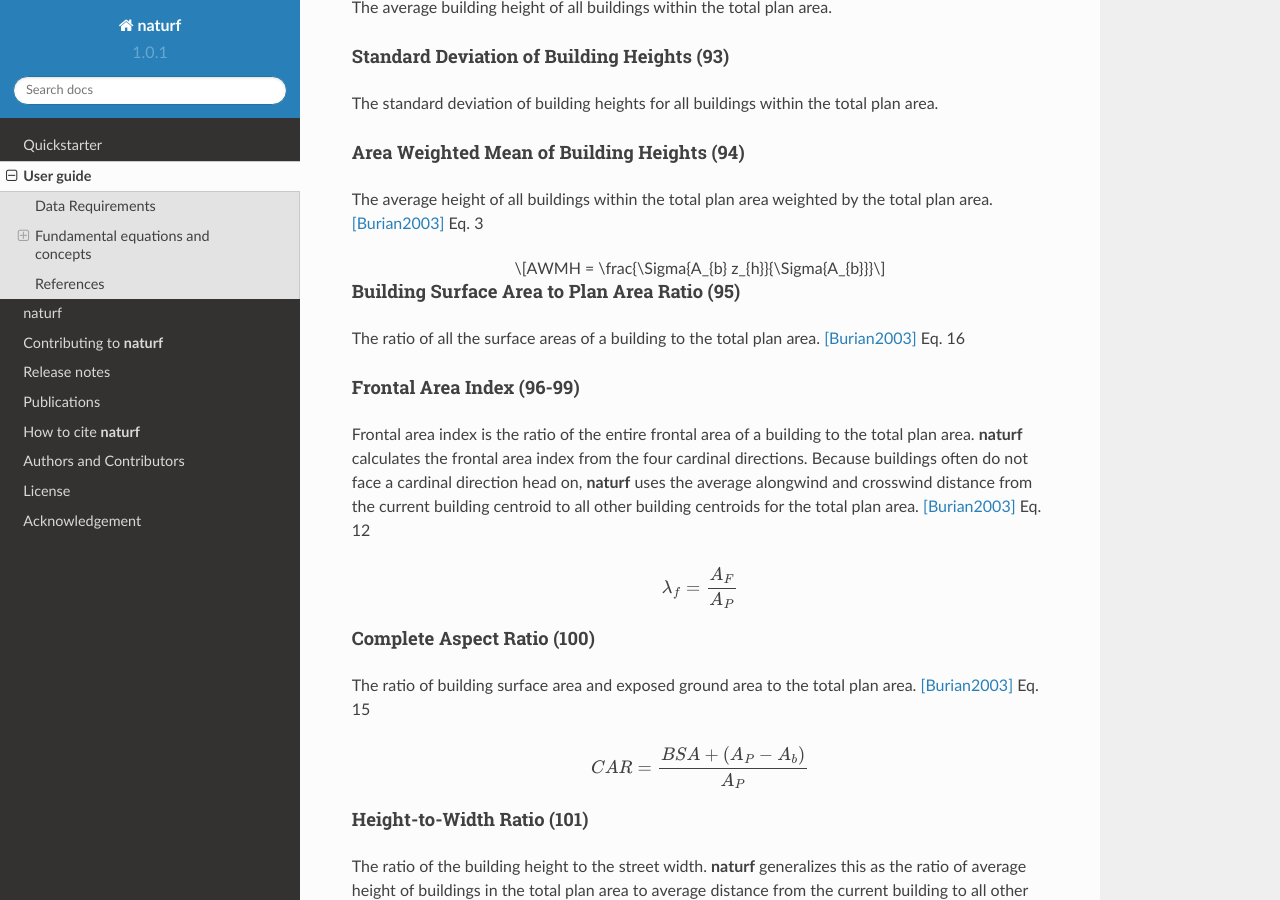
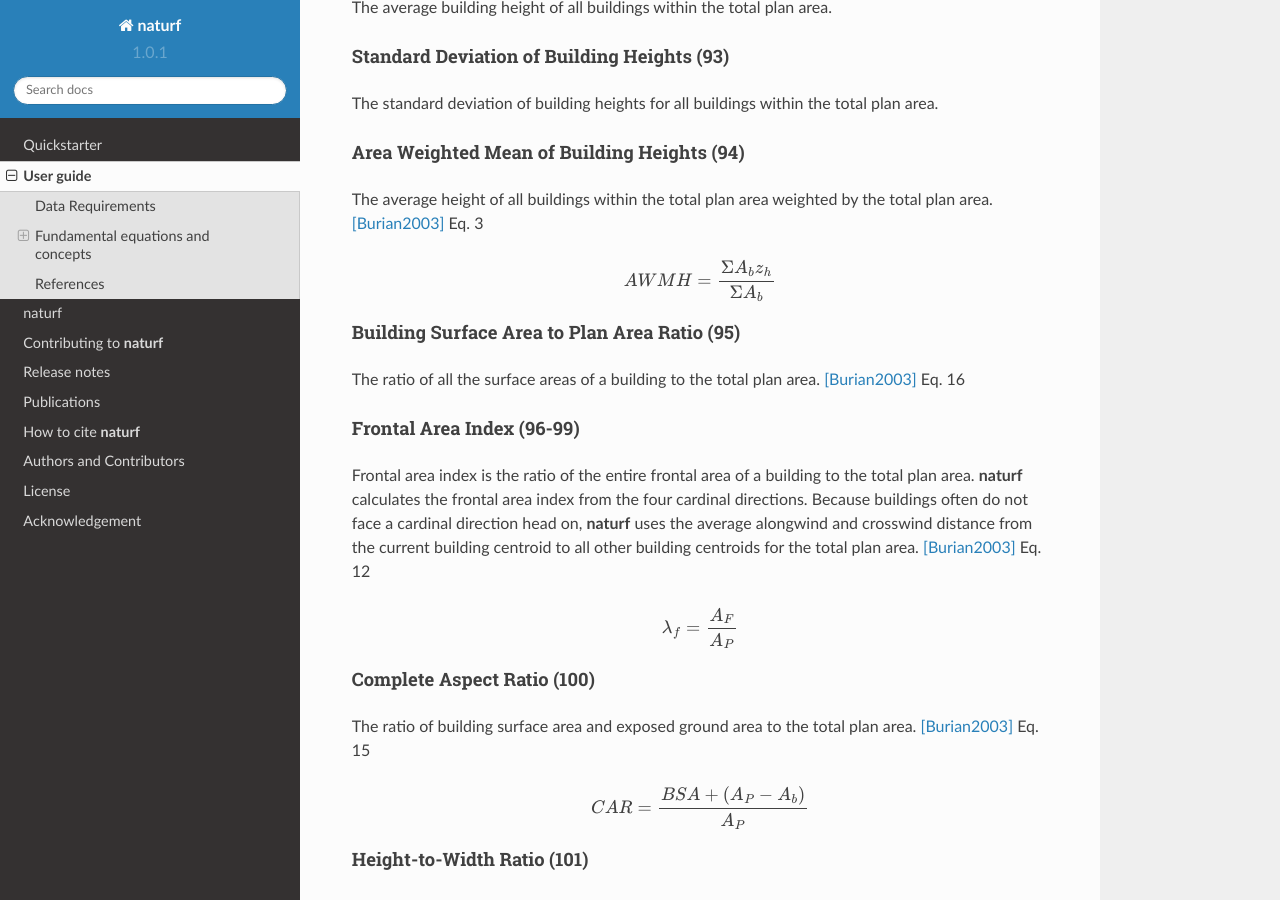
Before and after one commit to IMMM-SFA/naturf, a Sphinx documentation site: the page built from docs/source/user_guide.rst, in a window 1280 px wide and 900 px high, scrolled down 2950 px. Built offline with Sphinx 7.4.7 and the Read the Docs theme 2.0.0, drawn with Linux system fonts in a browser that asks for light colours; formulas are drawn with MathJax 3.

Commit message:
fix equations not rendering correctly #164

```diff
--- a/docs/source/user_guide.rst
+++ b/docs/source/user_guide.rst
@@ -124,7 +124,7 @@ The average height of all buildings within the total plan area weighted by the t
 
 .. math::
 
-  AWMH = \frac{\Sigma{A_{b} z_{h}}{\Sigma{A_{b}}}
+  AWMH = \frac{\Sigma{A_{b} z_{h}}}{\Sigma{A_{b}}}
 
 
 Building Surface Area to Plan Area Ratio (95)
```
